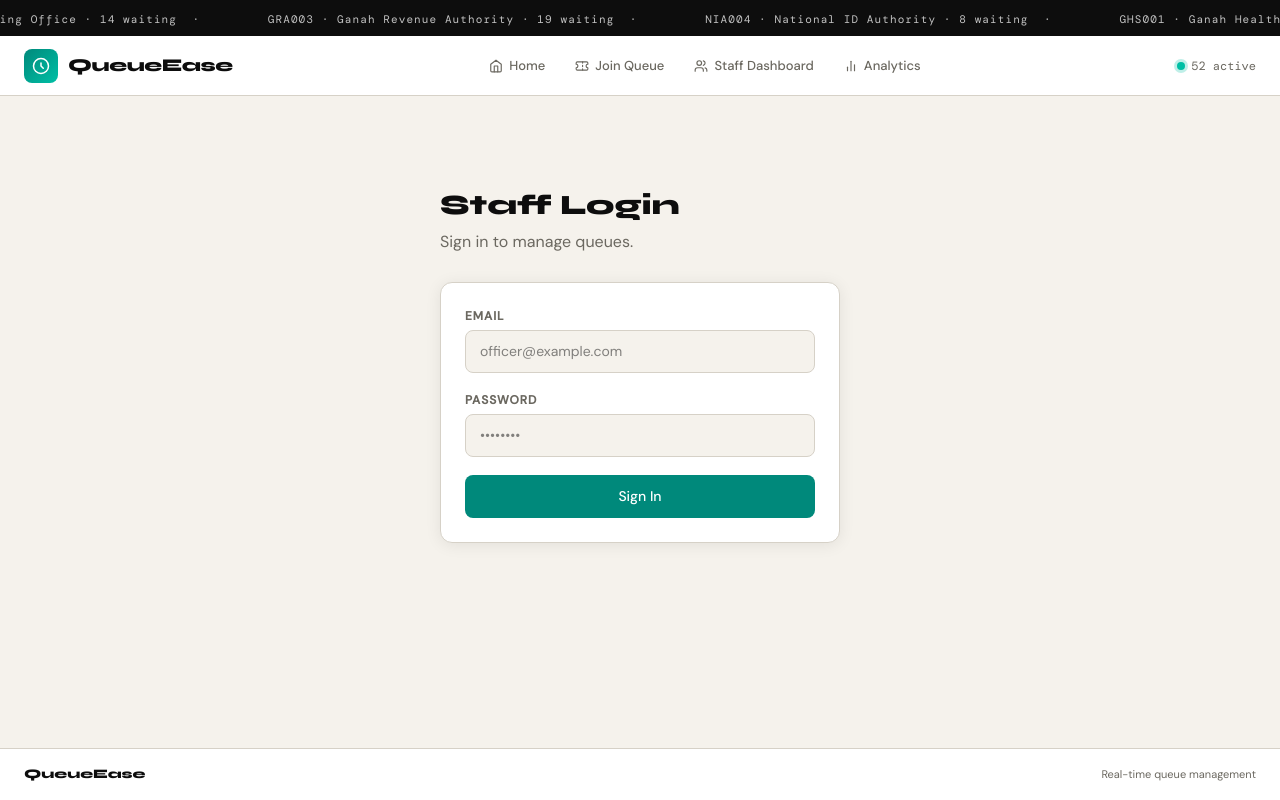
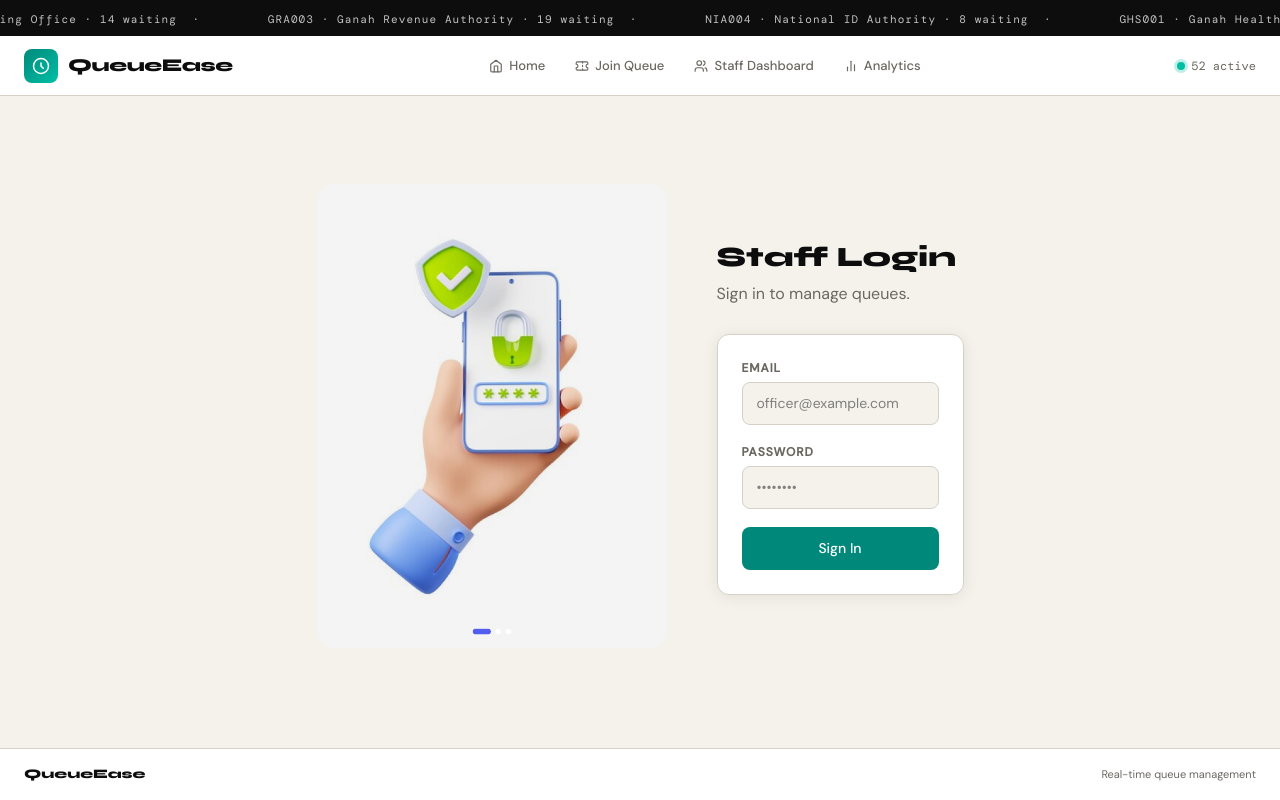
Before and after one commit to Henny1825/QueueEase, a React (Vite) app: page / in a window 1280 px wide. Both pictures are taken after a click on the button "Log In as Officer". Built offline with nearby package versions, Linux system fonts and the light colour scheme.

Commit message:
added deskofficer login page and fixed routing

```diff
--- a/src/pages/OfficerLogin.jsx
+++ b/src/pages/OfficerLogin.jsx
@@ -1,4 +1,5 @@
 import { useState } from "react";
+import loginImage from "../assets/login.png"
 
 export default function OfficerLogin({ onLoginSuccess }) {
    const [email, setEmail] = useState("");
@@ -34,7 +35,26 @@ export default function OfficerLogin({ onLoginSuccess }) {
   };
 
   return (
-    <div className="fade-up" style={{ maxWidth: 400, margin: "60px auto" }}>
+  <div
+    style={{
+      display: "flex",
+      justifyContent: "center",
+      alignItems: "center",
+      gap: "50px",
+      marginTop: "60px",
+      flexWrap: "wrap",
+    }}
+  >
+    <img
+      src={loginImage}
+      alt="login"
+      style={{
+        width: "350px",
+        height: "auto",
+      }}
+    />
+
+    <div className="fade-up" style={{ maxWidth: 800 }}>
       <div style={{ marginBottom: 28 }}>
         <h1 className="syne" style={{ fontSize: 28, fontWeight: 800 }}>
           Staff Login
@@ -78,6 +98,8 @@ export default function OfficerLogin({ onLoginSuccess }) {
           {loading ? "Signing in..." : "Sign In"}
         </button>
       </form>
+
+    </div>
   </div>
 );
 }
```
Also changed, not shown: src/assets/login.png (added). Lines whose indentation alone changed are shown as unchanged.
